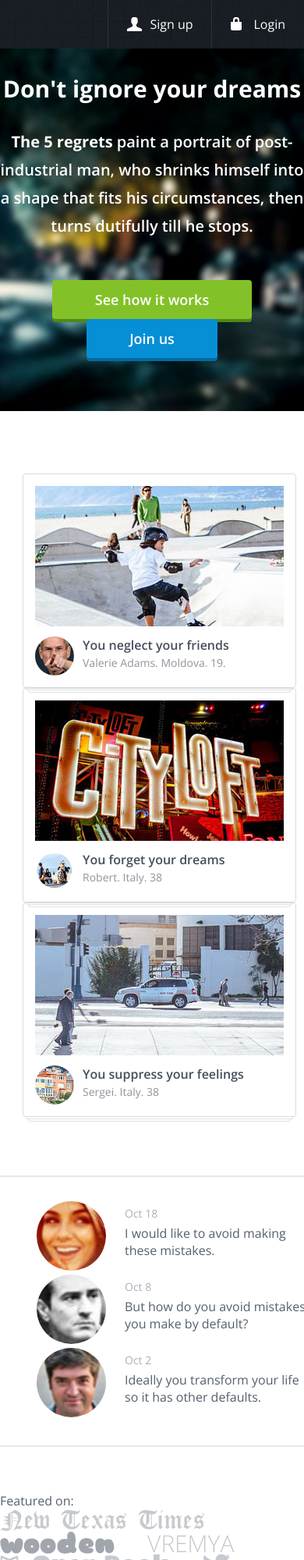
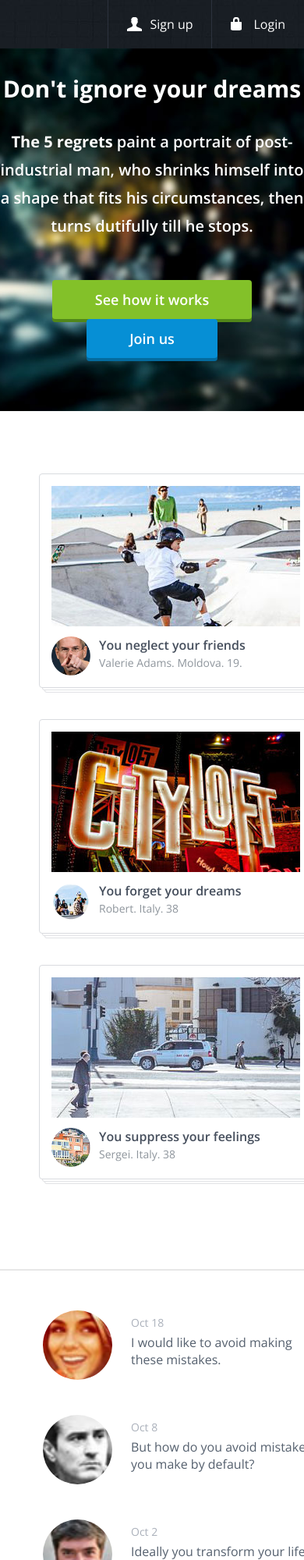
Before and after one commit to ngocphap167/Nhom5_WebThuVien_T6_Ca4, a plain HTML site: page index.html in a window 390 px wide. Shown: the top 2000 px of the page at 78% size. Drawn offline with nearby package versions, Linux system fonts and the light colour scheme.

Commit message:
update responsive

```diff
--- a/assets/css/style.css
+++ b/assets/css/style.css
@@ -338,8 +338,8 @@ a:hover {
 	position: relative;
 }
 .blocks .block:first-child {
-	margin-left: 1;
-	margin-right: 1;
+	margin-left: 0;
+
 }
 
 .blocks img {
@@ -398,7 +398,7 @@ a:hover {
 	margin-left: 42px;
 }
 .news .one:first-child {
-	margin-left: 1;
+	margin-left: 0;
 }
 
 .news .img {
@@ -472,6 +472,33 @@ a:hover {
 	.blocks {
 		padding-bottom: 0;
 	}
+	.column{
+		margin-left:50px;
+	}
+	.featured{
+		text-align: center;
+		margin-bottom: 30px;
+	}
+	.news .one:first-child {
+		margin-left: 50px;
+		margin-top: 20px;
+	}
+	.news .one {
+		margin-left: 50px;
+		margin-bottom: 40px;
+	}
+	.title{margin-bottom: 20px;}
+	.featured ul li{padding-bottom: 20px;}
+
+	.blocks .block:first-child {
+		margin-left: 50px;
+
+	}
+	.blocks .block{
+		margin-left: 50px;
+		margin-bottom: 40px;
+
+	}
 
 
 
```
